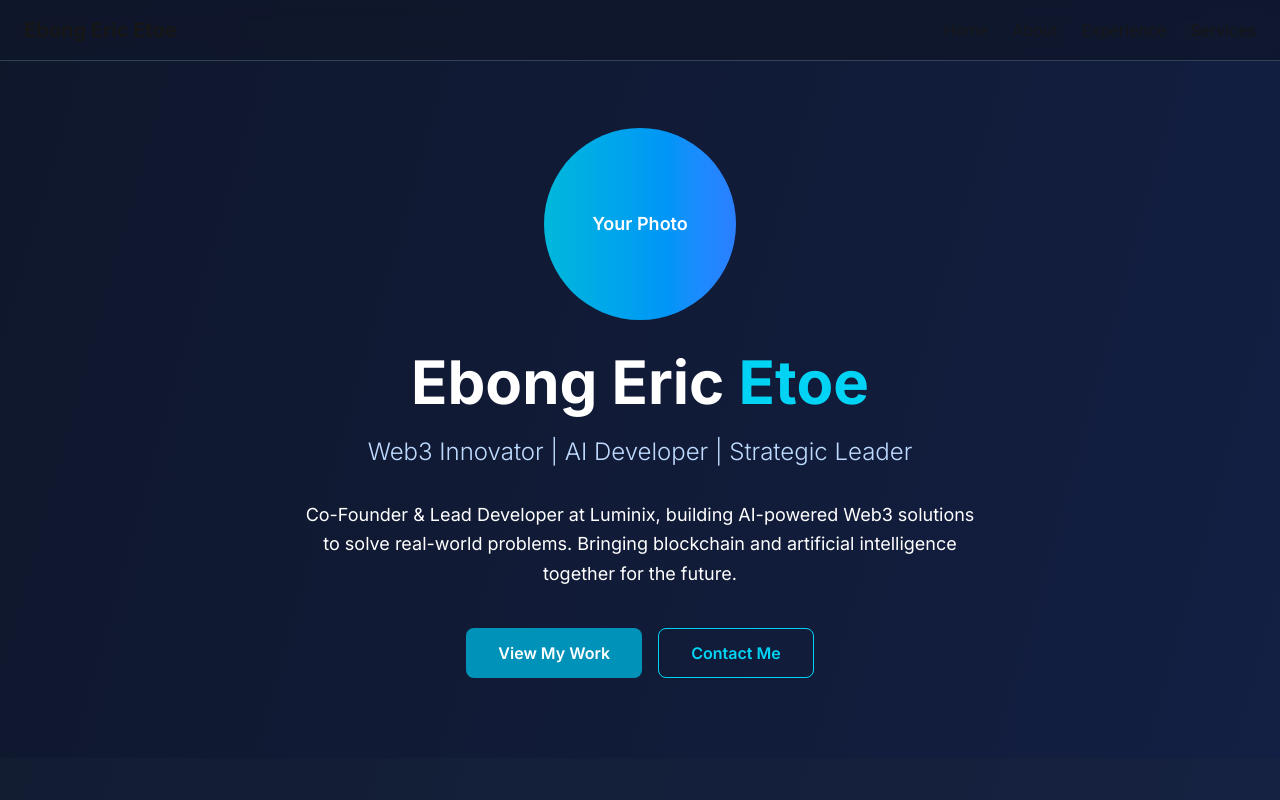
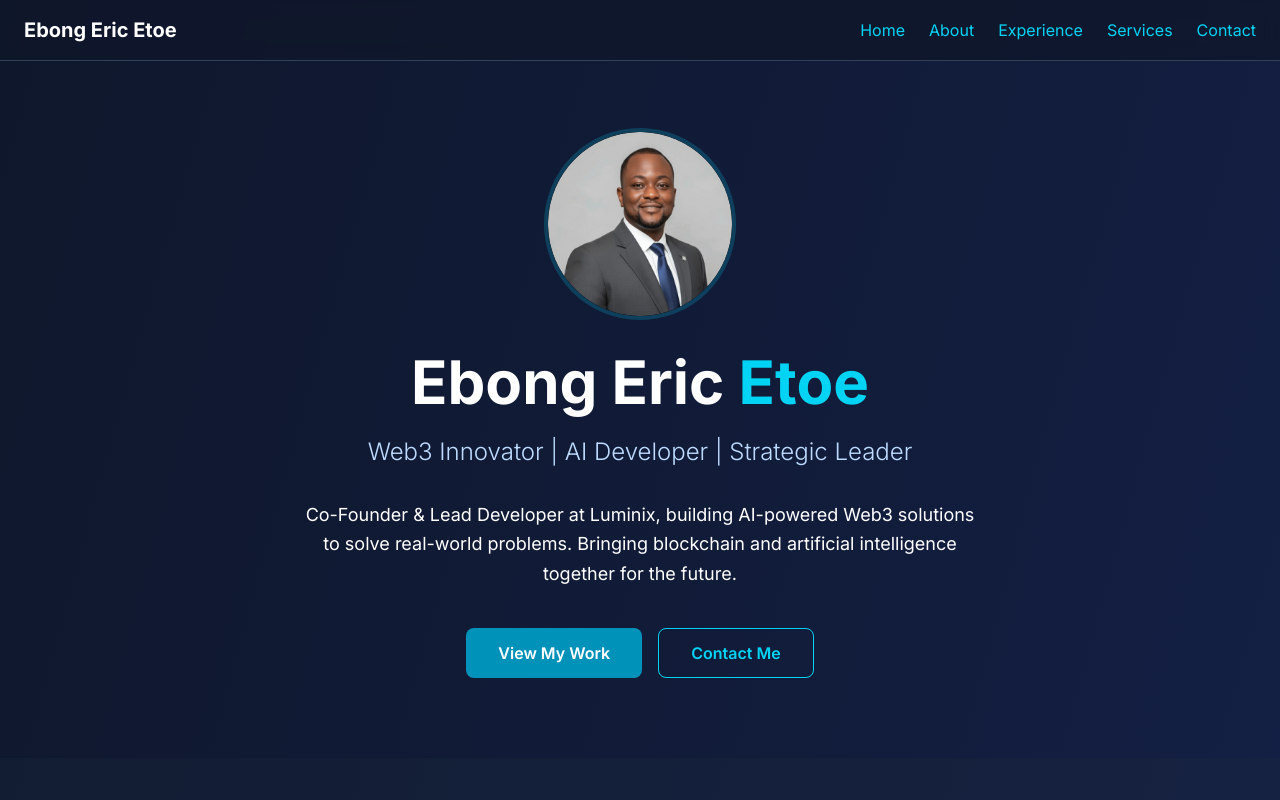
Before and after one commit to lauritalkdev/eric-etoe-portfolio, a Next.js app: page / in a window 1280 px wide. Shown: the top 800 px of the page. Built offline with nearby package versions, Linux system fonts and the light colour scheme.

Commit message:
Add professional profile photo and fix navigation colors

```diff
--- a/src/app/layout.tsx
+++ b/src/app/layout.tsx
@@ -19,12 +19,13 @@ export default function RootLayout({
       <body className={`${inter.className} antialiased`}>
         <nav className="fixed top-0 w-full bg-slate-900/80 backdrop-blur-sm z-50 border-b border-slate-700">
           <div className="container mx-auto px-6 py-4 flex justify-between items-center">
-            <div className="text-xl font-bold">Ebong Eric Etoe</div>
+            <div className="text-xl font-bold text-white">Ebong Eric Etoe</div>
             <div className="space-x-6">
-              <a href="#home" className="hover:text-blue-400 transition">Home</a>
-              <a href="#about" className="hover:text-blue-400 transition">About</a>
-              <a href="#experience" className="hover:text-blue-400 transition">Experience</a>
-              <a href="#services" className="hover:text-blue-400 transition">Services</a>
+              <a href="#home" className="text-cyan-400 hover:text-cyan-300 transition">Home</a>
+              <a href="#about" className="text-cyan-400 hover:text-cyan-300 transition">About</a>
+              <a href="#experience" className="text-cyan-400 hover:text-cyan-300 transition">Experience</a>
+              <a href="#services" className="text-cyan-400 hover:text-cyan-300 transition">Services</a>
+              <a href="#contact" className="text-cyan-400 hover:text-cyan-300 transition">Contact</a>
             </div>
           </div>
         </nav>
--- a/src/app/page.tsx
+++ b/src/app/page.tsx
@@ -4,9 +4,12 @@ export default function Home() {
       {/* Hero Section */}
       <section id="home" className="pt-32 pb-20 px-6">
         <div className="container mx-auto max-w-4xl text-center">
-          <div className="w-48 h-48 mx-auto mb-8 bg-gradient-to-r from-cyan-500 to-blue-500 rounded-full flex items-center justify-center">
-            {/* Profile Image Placeholder */}
-            <span className="text-white text-lg font-semibold">Your Photo</span>
+          <div className="w-48 h-48 mx-auto mb-8 rounded-full overflow-hidden border-4 border-cyan-400/20">
+            <img
+              src="/profile-photo.png"
+              alt="Ebong Eric Etoe - Professional Photo"
+              className="w-full h-full object-cover"
+            />
           </div>
           <h1 className="text-5xl md:text-6xl font-bold mb-6">
             Ebong Eric <span className="text-cyan-400">Etoe</span>
@@ -219,7 +222,7 @@ export default function Home() {
                   </div>
                   <div>
                     <p className="font-semibold">Email</p>
-                    <p className="text-blue-200">your.email@domain.com</p>
+                    <p className="text-blue-200">lauritalkdev@gmail.com</p>
                   </div>
                 </div>
                 <div className="flex space-x-4 pt-4">
```
Also changed, not shown: public/profile-photo.png (added).
